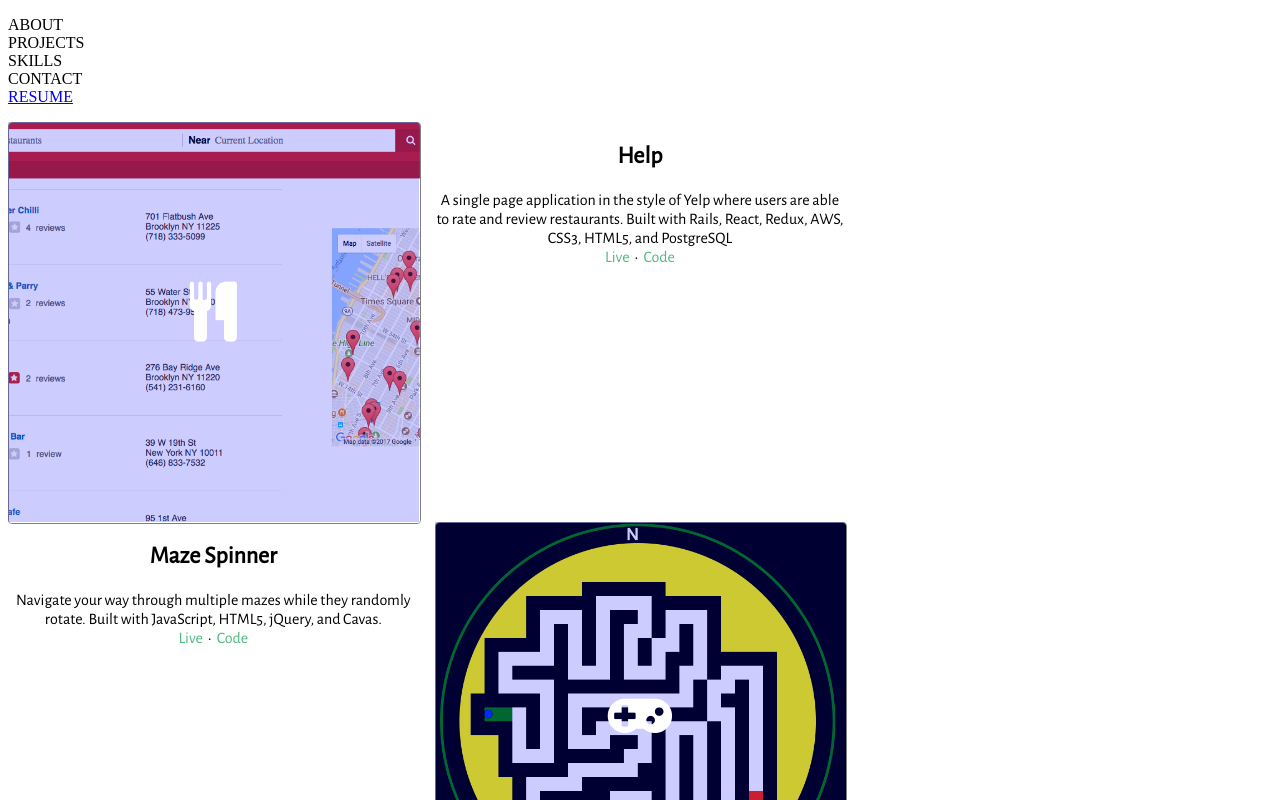
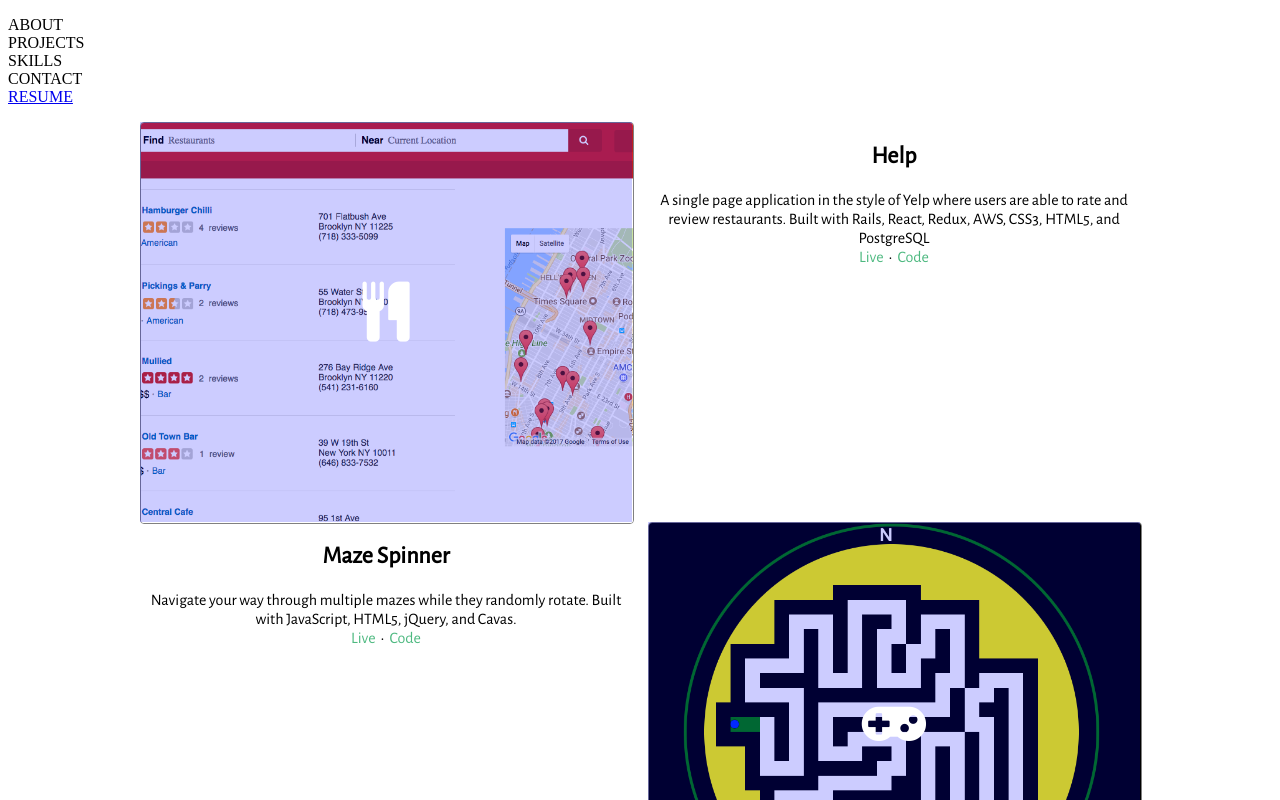
Before and after one commit to coreyladovsky/portfolio, a React (Create React App) app: page /projects in a window 1280 px wide. Shown: the top 800 px of the page. Built offline with nearby package versions, Linux system fonts and the light colour scheme; the HTML template or start-up script is replaced by a standard one.

Commit message:
added some responsiveness

```diff
--- a/src/components/project_index.css
+++ b/src/components/project_index.css
@@ -0,0 +1,4 @@
+.all-projects-container {
+  margin: auto;
+  max-width: 1000px;
+}
--- a/src/components/project_index.jsx
+++ b/src/components/project_index.jsx
@@ -11,7 +11,7 @@ import './project_index.css';
 class ProjectIndex extends React.Component {
   render() {
     return (
-      <div>
+      <div className="all-projects-container">
         <ProjectItem
           title={"Help"}
           liveLink={"https://www.corey-ladovsky-help.club"}
--- a/src/components/project_item.css
+++ b/src/components/project_item.css
@@ -81,7 +81,9 @@
     grid-template-columns: repeat(auto-fill, minmax(400px, 1fr));
     grid-auto-rows: minmax(400px, auto);
   }
+}
 
+@media only screen and (min-width: 620px) {
 
   .firstImg {
     grid-column: 1;
```
